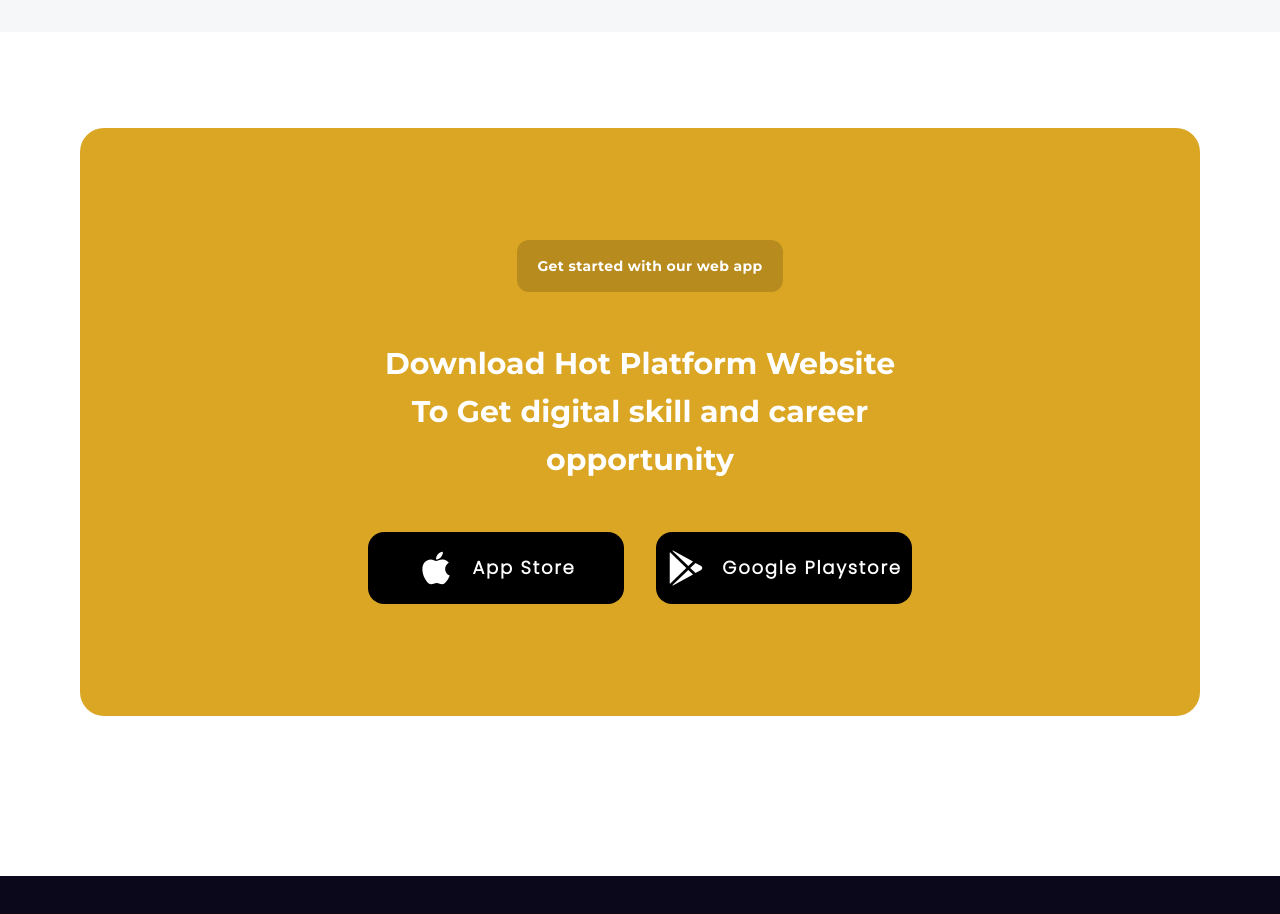
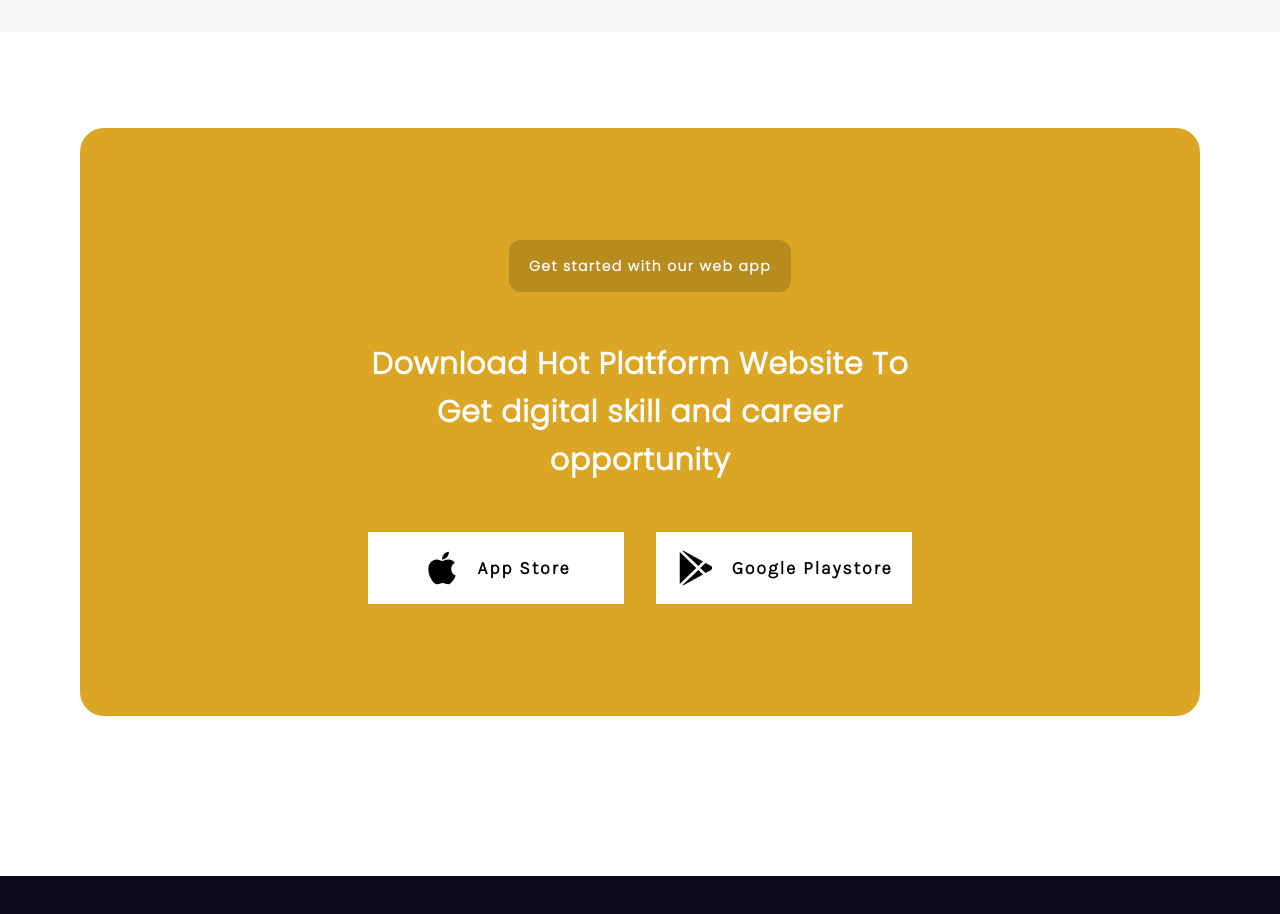
Before and after one commit to Yared-betsega/landing-page, a React (Create React App) app: page / in a window 1280 px wide. Shown: the part 9540-10454 px from the top of the page. Built offline with nearby package versions, Linux system fonts and the light colour scheme.

Commit message:
Update button colors

```diff
--- a/src/components/download/Download.jsx
+++ b/src/components/download/Download.jsx
@@ -4,18 +4,18 @@
 import {IoLogoGooglePlaystore} from 'react-icons/io5'
 export default function Download() {
   return (
-    <div className="bg-[#DAA624] py-28 mx-8 md:mx-20 rounded-3xl font-Montserrat">
+    <div className="bg-[#DAA624] py-28 mx-8 md:mx-20 rounded-3xl">
       <div className="flex flex-col mx-10 lg:md-28 xl:mx-60 2xl:mx-80 lg:px-12 gap-12 justify-center items-center">
-        <div className="flex justify-center w-full sm:w-auto">
+        <div className="font-Poppins flex justify-center w-full sm:w-auto tracking-widest">
           <button
             style={{ textAlign: "end" }}
-            className="px-5  py-4 md:ml-5 text-sm md:text-normal font-semibold tracking-wide text-white  transition-colors duration-300 transform bg-[#B78B1E] rounded-xl hover:bg-blue-500 focus:outline-none focus:ring focus:ring-blue-300 focus:ring-opacity-80"
+            className="px-5  py-4 md:ml-5 text-sm md:text-normal font-semibold tracking-widest text-white  transition-colors duration-300 transform bg-[#B78B1E] rounded-xl hover:bg-blue-500 focus:outline-none focus:ring focus:ring-blue-300 focus:ring-opacity-80"
           >
             Get started with our web app
           </button>
         </div>
 
-        <p className="text-2xl md:text-3xl text-white font-semibold leading-10 md:leading-12">
+        <p className="font-Poppins text-2xl md:text-3xl text-white font-semibold leading-10 md:leading-12 tracking-wide">
 
            Download Hot Platform Website To Get digital skill and career
           opportunity{" "}
--- a/src/components/download/DownloadButton.jsx
+++ b/src/components/download/DownloadButton.jsx
@@ -2,13 +2,13 @@
 
 export default function DownloadButton({text, url, Icon}) {
   return (
-    <div className="flex font-Poppins w-full">
+    <div className="flex font-Karla w-full">
       <a href={url}
         style={{ textAlign: "end" }}
-        className="w-full  py-4 flex justify-center items-center font-semibold text-lg tracking-widest	 text-white  transition-colors duration-300 transform bg-black rounded-2xl hover:bg-blue-500 focus:outline-none focus:ring focus:ring-blue-300 focus:ring-opacity-80"
+        className="w-full  py-4 flex justify-center items-center text-lg tracking-widest   transition-colors duration-300 transform bg-white text-black hover:bg-blue-500 focus:outline-none focus:ring focus:ring-blue-300 focus:ring-opacity-80"
       >
-        <span className="mr-4">{Icon}</span>
-        {text}
+        <span className="mr-4 ">{Icon}</span>
+       <p className="font-black">{text}</p>
       </a>
     </div>
   );
--- a/src/index.css
+++ b/src/index.css
@@ -1,5 +1,6 @@
 @import url("https://fonts.googleapis.com/css2?family=Montserrat:wght@200;300;500;700&display=swap");
 @import url("https://fonts.googleapis.com/css2?family=Poppins:wght@300&display=swap");
+@import url("https://fonts.googleapis.com/css2?family=Karla:wght@300&display=swap");
 
 
 @tailwind base;
--- a/tailwind.config.js
+++ b/tailwind.config.js
@@ -7,7 +7,8 @@
     extend: {
       fontFamily: {
         Montserrat: ['Montserrat', 'sans-serif'],
-        Poppins: ['Poppins', 'sans-serif']
+        Poppins: ['Poppins', 'sans-serif'],
+        Karla: ['Karla', 'sans-serif']
       },
       lineHeight:{
         '12':"3rem",
```
